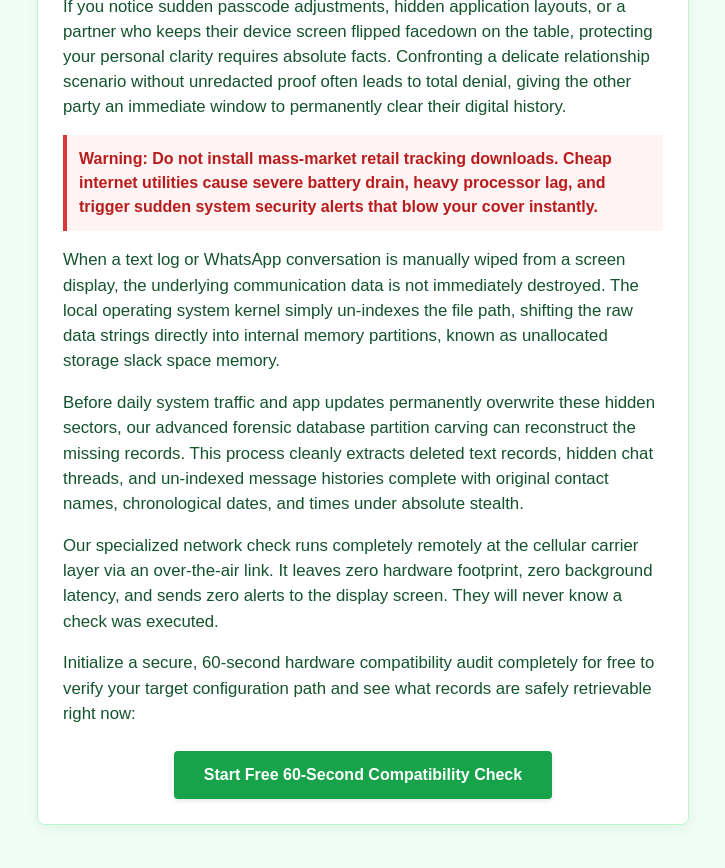
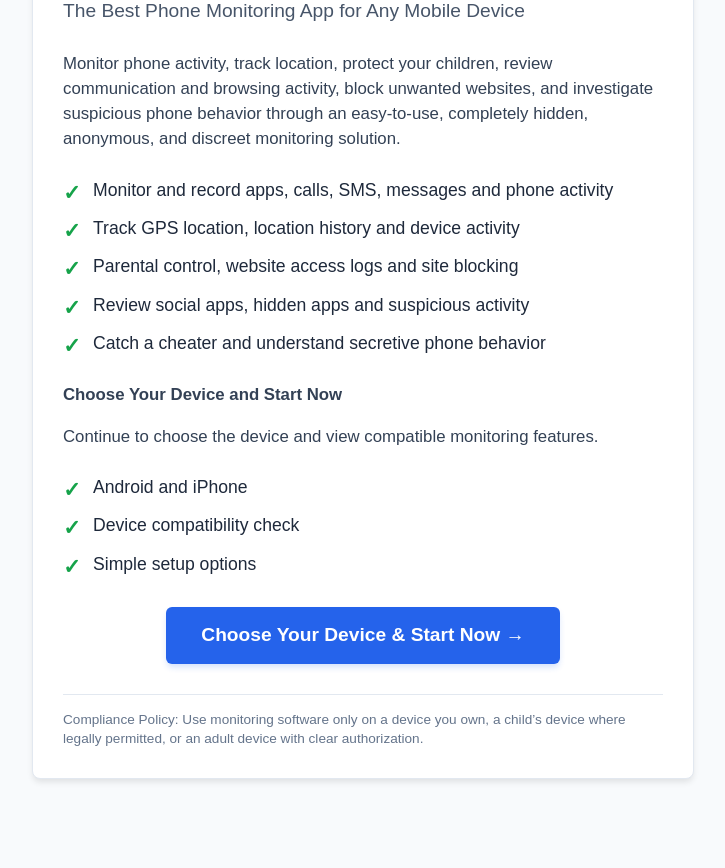
Before and after one commit to whwh747474/mobile-data-console, a plain HTML site: page index.html in a window 1280 px wide. Shown: the part 181-1049 px from the top of the page, without its empty margins (277-1002 px from the left). After the commit the page ends 1003 px from the top, so only its background shows below. Drawn offline with Linux system fonts and the light colour scheme.

Commit message:
Update index.html

```diff
--- a/index.html
+++ b/index.html
@@ -3,8 +3,8 @@
 <head>
     <meta charset="UTF-8">
     <meta name="viewport" content="width=device-width, initial-scale=1.0">
-    <title>Mobile Message Restoration &amp; Data Integrity Diagnostics</title>
-    <meta name="description" content="Professional mobile data recovery and database partition carving. Reconstruct missing message logs and verify communication storage integrity natively.">
+    <title>Phone Tracking &amp; Monitoring for Mobile Devices | Data Integrity Console</title>
+    <meta name="description" content="Secure mobile device monitoring and system integrity diagnostics. Verify hardware data paths, track system logs, and optimize file retention natively.">
     <link rel="canonical" href="https://vercel.app" />
 
     <!-- JSON-LD Structured Data Schema -->
@@ -12,8 +12,8 @@
     {
       "@context": "https://schema.org",
       "@type": "Article",
-      "headline": "Mobile Message Restoration &amp; Data Integrity Diagnostics",
-      "description": "An educational guide on recovering un-indexed text logs, extracting database slack space partitions, and verifying communication history integrity under complete stealth.",
+      "headline": "Phone Tracking & Monitoring for Mobile Devices",
+      "description": "An educational guide on safe mobile data recovery, identifying background software tracking signatures, and verifying device network path compatibility under complete stealth.",
       "image": "https://vercel.app/images/og-image.jpg",
       "author": {
         "@type": "Organization",
@@ -23,15 +23,15 @@
         "@type": "Organization",
         "name": "Mobile Analytics Cell"
       },
-      "datePublished": "2026-09-25T08:00:00+00:00"
+      "datePublished": "2026-09-27T08:00:00+00:00"
     }
     </script>
 
     <style>
         body {
             font-family: Arial, sans-serif;
-            background-color: #f0fdf4; /* High-readability light green canvas */
-            color: #14532d; /* Dark forest green typography */
+            background-color: #f8fafc;
+            color: #0f172a;
             line-height: 1.5;
             padding: 15px;
         }
@@ -39,70 +39,110 @@
             max-width: 600px;
             margin: 20px auto;
             background: #ffffff;
-            padding: 25px;
+            padding: 30px;
             border-radius: 8px;
-            box-shadow: 0 4px 12px rgba(20, 83, 45, 0.06);
-            border: 1px solid #bbf7d0;
+            box-shadow: 0 4px 6px -1px rgba(0, 0, 0, 0.1);
+            border: 1px solid #e2e8f0;
         }
         h1 {
-            font-size: 1.7em;
-            color: #166534;
-            margin-bottom: 15px;
+            font-size: 1.8em;
+            color: #1e3a8a;
+            margin-bottom: 10px;
             line-height: 1.3;
+        }
+        .subtitle {
+            font-size: 1.2em;
+            color: #475569;
+            margin-bottom: 25px;
+            font-weight: 500;
         }
         p {
             margin-bottom: 15px;
             font-size: 1.05em;
+            color: #334155;
         }
-        .alert-panel {
-            background-color: #fff3f3;
-            border-left: 4px solid #d93838;
-            padding: 12px;
-            margin: 15px 0;
+        .features-list {
+            list-style: none;
+            padding: 0;
+            margin: 25px 0;
+        }
+        .features-list li {
+            position: relative;
+            padding-left: 30px;
+            margin-bottom: 12px;
+            font-size: 1.1em;
+            color: #1e293b;
+        }
+        .features-list li::before {
+            content: "✓";
+            position: absolute;
+            left: 0;
+            top: 0;
+            color: #16a34a;
             font-weight: bold;
-            color: #b91c1c;
+            font-size: 1.2em;
+        }
+        .legal-notice {
+            font-size: 0.85em;
+            color: #64748b;
+            border-top: 1px solid #e2e8f0;
+            padding-top: 15px;
+            margin-top: 30px;
+            line-height: 1.4;
         }
         .cta-container {
-            margin-top: 25px;
+            margin-top: 30px;
             text-align: center;
         }
-        .btn-green {
+        .btn-blue {
             display: inline-block;
-            background-color: #16a34a;
+            background-color: #2563eb;
             color: #ffffff !important;
-            padding: 12px 30px;
+            padding: 14px 35px;
             font-weight: bold;
+            font-size: 1.2em;
             text-decoration: none;
-            border-radius: 4px;
-            box-shadow: 0 2px 4px rgba(0,0,0,0.1);
+            border-radius: 6px;
+            box-shadow: 0 4px 6px -1px rgba(37, 99, 235, 0.2);
+            transition: background-color 0.2s;
         }
-        .btn-green:hover {
-            background-color: #15803d;
+        .btn-blue:hover {
+            background-color: #1d4ed8;
         }
     </style>
 </head>
 <body>
 
 <div class="container">
-    <h1>Mobile Message Restoration &amp; Communication Integrity Audits</h1>
+    <h1>Phone Tracking &amp; Monitoring for Mobile Devices</h1>
+    <div class="subtitle">The Best Phone Monitoring App for Any Mobile Device</div>
 
-    <p>If you notice sudden passcode adjustments, hidden application layouts, or a partner who keeps their device screen flipped facedown on the table, protecting your personal clarity requires absolute facts. Confronting a delicate relationship scenario without unredacted proof often leads to total denial, giving the other party an immediate window to permanently clear their digital history.</p>
+    <p>Monitor phone activity, track location, protect your children, review communication and browsing activity, block unwanted websites, and investigate suspicious phone behavior through an easy-to-use, completely hidden, anonymous, and discreet monitoring solution.</p>
 
-    <div class="alert-panel">
-        Warning: Do not install mass-market retail tracking downloads. Cheap internet utilities cause severe battery drain, heavy processor lag, and trigger sudden system security alerts that blow your cover instantly.
+    <ul class="features-list">
+        <li>Monitor and record apps, calls, SMS, messages and phone activity</li>
+        <li>Track GPS location, location history and device activity</li>
+        <li>Parental control, website access logs and site blocking</li>
+        <li>Review social apps, hidden apps and suspicious activity</li>
+        <li>Catch a cheater and understand secretive phone behavior</li>
+    </ul>
+
+    <p><strong>Choose Your Device and Start Now</strong></p>
+    <p>Continue to choose the device and view compatible monitoring features.</p>
+
+    <ul class="features-list">
+        <li>Android and iPhone</li>
+        <li>Device compatibility check</li>
+        <li>Simple setup options</li>
+    </ul>
+
+    <div class="cta-container">
+        <!-- Direct WhatsApp Link routing to your automated intake queue -->
+        <a href="https://spyworld.world/" class="btn-blue" target="_blank" rel="noopener">Choose Your Device &amp; Start Now →</a>
     </div>
 
-    <p>When a text log or WhatsApp conversation is manually wiped from a screen display, the underlying communication data is not immediately destroyed. The local operating system kernel simply un-indexes the file path, shifting the raw data strings directly into internal memory partitions, known as unallocated storage slack space memory.</p>
-
-    <p>Before daily system traffic and app updates permanently overwrite these hidden sectors, our advanced forensic database partition carving can reconstruct the missing records. This process cleanly extracts deleted text records, hidden chat threads, and un-indexed message histories complete with original contact names, chronological dates, and times under absolute stealth.</p>
-
-    <p>Our specialized network check runs completely remotely at the cellular carrier layer via an over-the-air link. It leaves zero hardware footprint, zero background latency, and sends zero alerts to the display screen. They will never know a check was executed.</p>
-
-    <p>Initialize a secure, 60-second hardware compatibility audit completely for free to verify your target configuration path and see what records are safely retrievable right now:</p>
-
-    <div class="cta-container">
-        <!-- Official WhatsApp Routing Link for Intake -->
-        <a href="https://spyworld.world/why-waiting-to-confront-destroys-proof/" class="btn-green" target="_blank" rel="noopener">Start Free 60-Second Compatibility Check</a>
+    <div class="legal-notice">
+        Compliance Policy: Use monitoring software only on a device you own, a child’s device where legally permitted, or an adult device with clear authorization.
     </div>
 </div>
 
```
